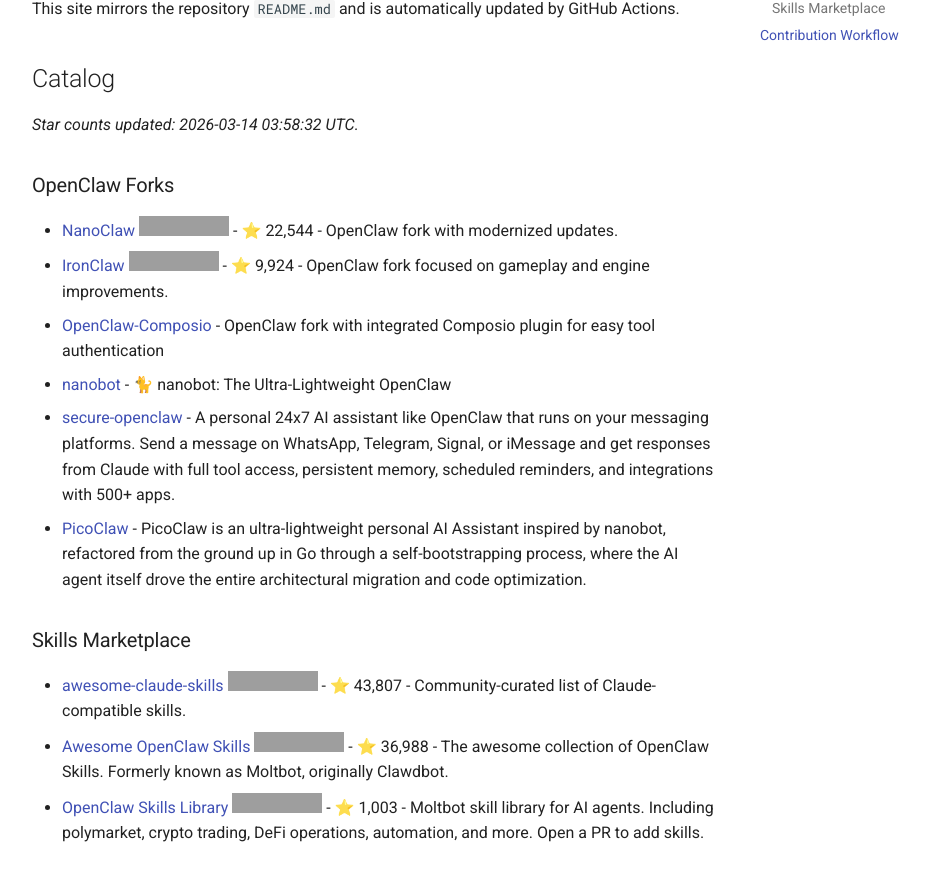
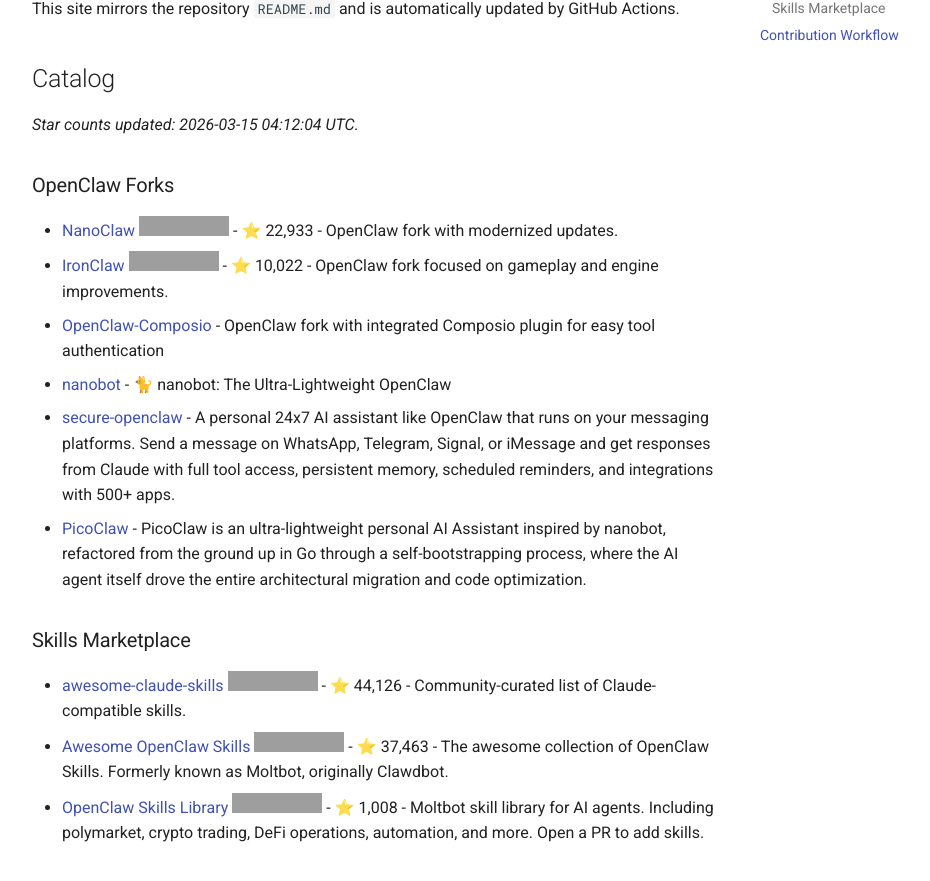
Before and after one commit to andrijdavid/awesome-claw, an MkDocs documentation site: the page built from docs/index.md, in a window 1280 px wide and 1316 px high, cut to the strip 184-1075 px from the top of the window. Shown: the top 881 px of the strip, without its empty margins (264-1194 px from the left). Built offline with MkDocs 1.6.1 and Material for MkDocs 9.7.7, drawn with Linux system fonts in a browser that asks for light colours; comment, search, counter and statistics services are not loaded; grey boxes are pictures that could not be loaded.

Commit message:
chore: update repository stars

```diff
--- a/docs/index.md
+++ b/docs/index.md
@@ -6,12 +6,12 @@ This site mirrors the repository `README.md` and is automatically updated by Git
 
 <!-- BEGIN: GENERATED_REPO_LIST -->
 
-_Star counts updated: 2026-03-14 03:58:32 UTC._
+_Star counts updated: 2026-03-15 04:12:04 UTC._
 
 ### OpenClaw Forks
 
-- [NanoClaw](https://github.com/qwibitai/nanoclaw) ![GitHub Repo stars](https://img.shields.io/github/stars/qwibitai/nanoclaw?style=flat-square) - ⭐ 22,544 - OpenClaw fork with modernized updates.
-- [IronClaw](https://github.com/nearai/ironclaw) ![GitHub Repo stars](https://img.shields.io/github/stars/nearai/ironclaw?style=flat-square) - ⭐ 9,924 - OpenClaw fork focused on gameplay and engine improvements.
+- [NanoClaw](https://github.com/qwibitai/nanoclaw) ![GitHub Repo stars](https://img.shields.io/github/stars/qwibitai/nanoclaw?style=flat-square) - ⭐ 22,933 - OpenClaw fork with modernized updates.
+- [IronClaw](https://github.com/nearai/ironclaw) ![GitHub Repo stars](https://img.shields.io/github/stars/nearai/ironclaw?style=flat-square) - ⭐ 10,022 - OpenClaw fork focused on gameplay and engine improvements.
 - [OpenClaw-Composio](https://github.com/ComposioHQ/openclaw-composio) - OpenClaw fork with integrated Composio plugin for easy tool authentication
 - [nanobot](https://github.com/HKUDS/nanobot) - 🐈 nanobot: The Ultra-Lightweight OpenClaw
 - [secure-openclaw](https://github.com/ComposioHQ/secure-openclaw) - A personal 24x7 AI assistant like OpenClaw that runs on your messaging platforms. Send a message on WhatsApp, Telegram, Signal, or iMessage and get responses from Claude with full tool access, persistent memory, scheduled reminders, and integrations with 500+ apps.
@@ -19,9 +19,9 @@ _Star counts updated: 2026-03-14 03:58:32 UTC._
 
 ### Skills Marketplace
 
-- [awesome-claude-skills](https://github.com/ComposioHQ/awesome-claude-skills) ![GitHub Repo stars](https://img.shields.io/github/stars/ComposioHQ/awesome-claude-skills?style=flat-square) - ⭐ 43,807 - Community-curated list of Claude-compatible skills.
-- [Awesome OpenClaw Skills](https://github.com/VoltAgent/awesome-openclaw-skills) ![GitHub Repo stars](https://img.shields.io/github/stars/VoltAgent/awesome-openclaw-skills?style=flat-square) - ⭐ 36,988 - The awesome collection of OpenClaw Skills. Formerly known as Moltbot, originally Clawdbot.
-- [OpenClaw Skills Library](https://github.com/BankrBot/openclaw-skills) ![GitHub Repo stars](https://img.shields.io/github/stars/BankrBot/openclaw-skills?style=flat-square) - ⭐ 1,003 - Moltbot skill library for AI agents. Including polymarket, crypto trading, DeFi operations, automation, and more. Open a PR to add skills.
+- [awesome-claude-skills](https://github.com/ComposioHQ/awesome-claude-skills) ![GitHub Repo stars](https://img.shields.io/github/stars/ComposioHQ/awesome-claude-skills?style=flat-square) - ⭐ 44,126 - Community-curated list of Claude-compatible skills.
+- [Awesome OpenClaw Skills](https://github.com/VoltAgent/awesome-openclaw-skills) ![GitHub Repo stars](https://img.shields.io/github/stars/VoltAgent/awesome-openclaw-skills?style=flat-square) - ⭐ 37,463 - The awesome collection of OpenClaw Skills. Formerly known as Moltbot, originally Clawdbot.
+- [OpenClaw Skills Library](https://github.com/BankrBot/openclaw-skills) ![GitHub Repo stars](https://img.shields.io/github/stars/BankrBot/openclaw-skills?style=flat-square) - ⭐ 1,008 - Moltbot skill library for AI agents. Including polymarket, crypto trading, DeFi operations, automation, and more. Open a PR to add skills.
 
 <!-- END: GENERATED_REPO_LIST -->
 
```
Also changed, not shown: README.md (+6 -6 lines).
